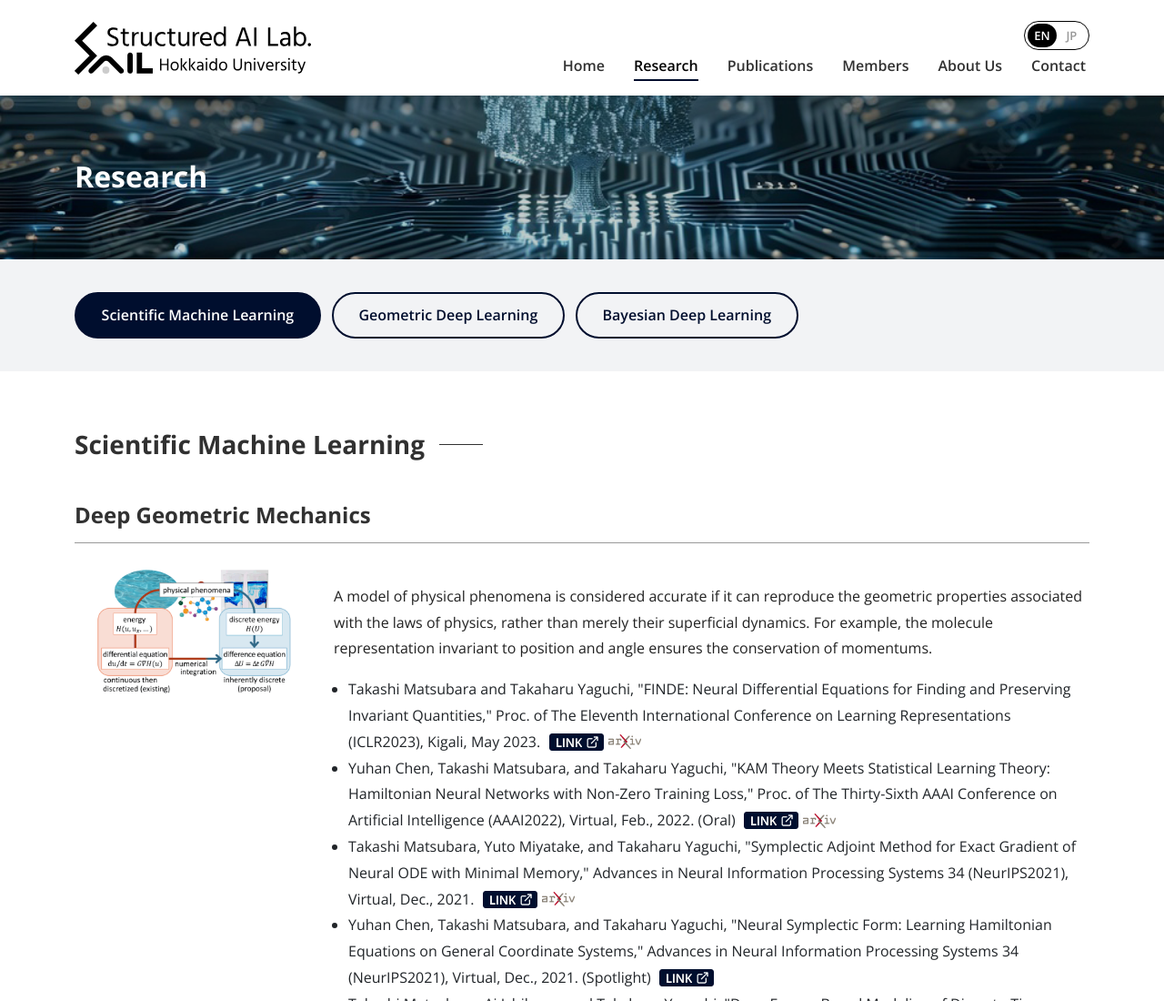
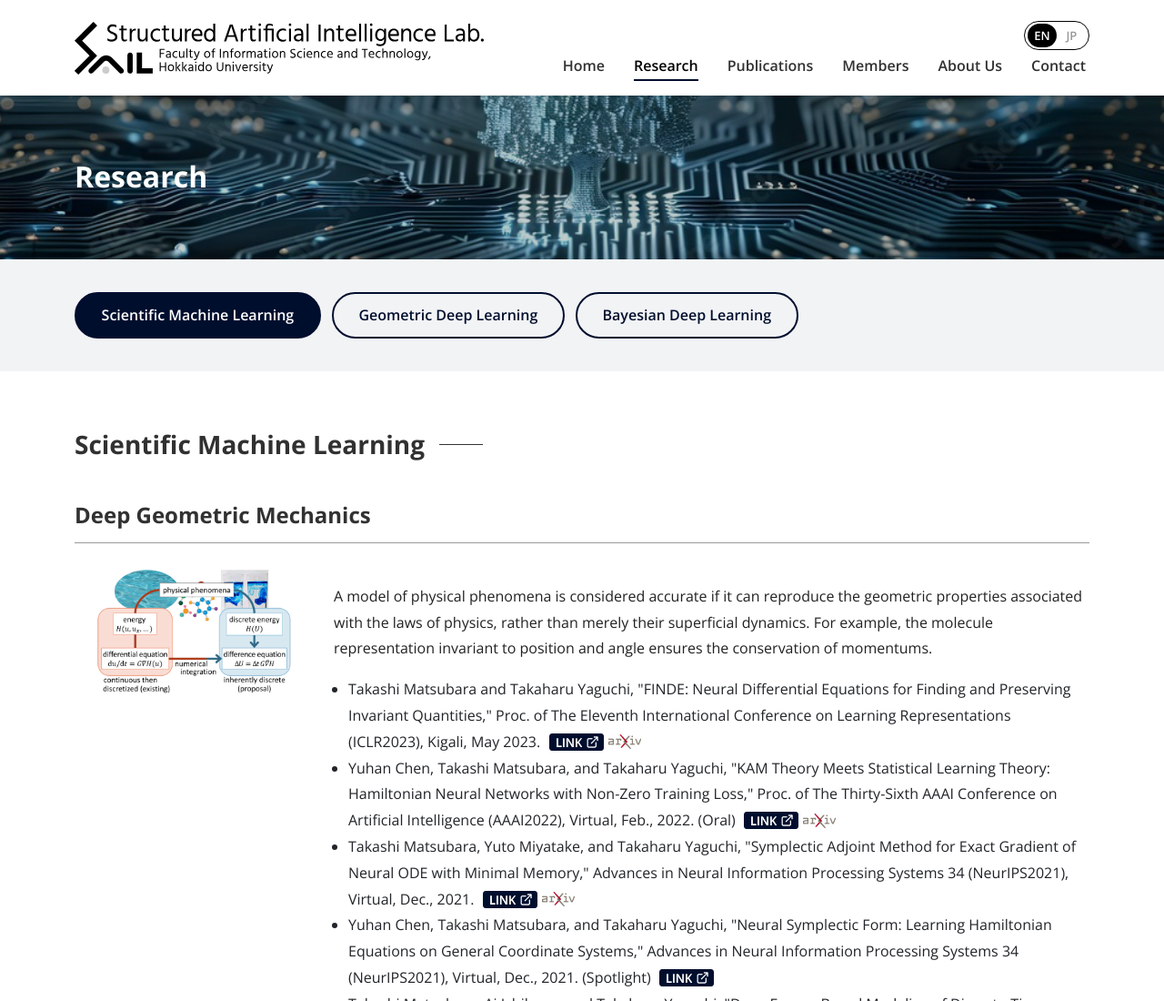
Before and after one commit to michiEx/matsubara_lab2, a plain HTML site: page en/research/scientific-machine-learning.html in a window 1280 px wide. Shown: the top 1100 px of the page at 91% size. Drawn offline with nearby package versions, Linux system fonts and the light colour scheme.

Commit message:
Add files via upload

```diff
--- a/en/research/scientific-machine-learning.html
+++ b/en/research/scientific-machine-learning.html
@@ -30,7 +30,7 @@
   <!-- logo -->
   <div class="container">
     <div id="header-top">
-      <a class="navbar-brand" href="../index.html"><img class="logo" src="../../assets/images/site-logo-en1.svg" alt="Structured Artificial Intelligence Lab., Faculty of Information Science and Technology, Hokkaido University" width="" height="" /></a>
+      <a class="navbar-brand" href="../index.html"><img class="logo" src="../../assets/images/site-logo-en.svg" alt="Structured Artificial Intelligence Lab., Faculty of Information Science and Technology, Hokkaido University" width="" height="" /></a>
       <div class="lang-switcher-wrapper">
         <div class="lang-switcher">
           <a href="#" class="current"><span>EN</span></a> <a href="../../research/ai-for-schience.html"><span>JP</span></a>
```
